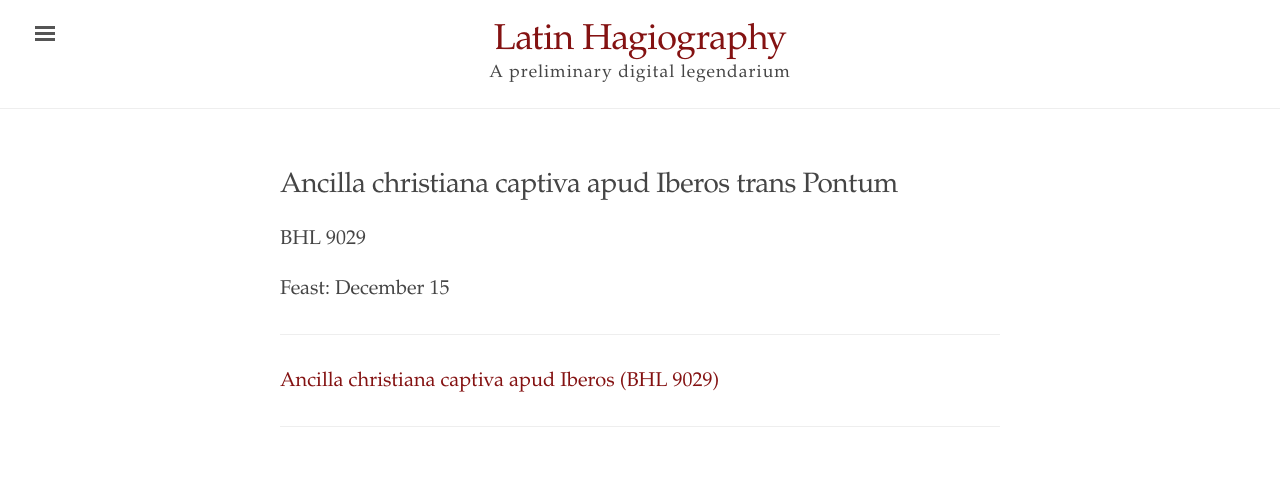
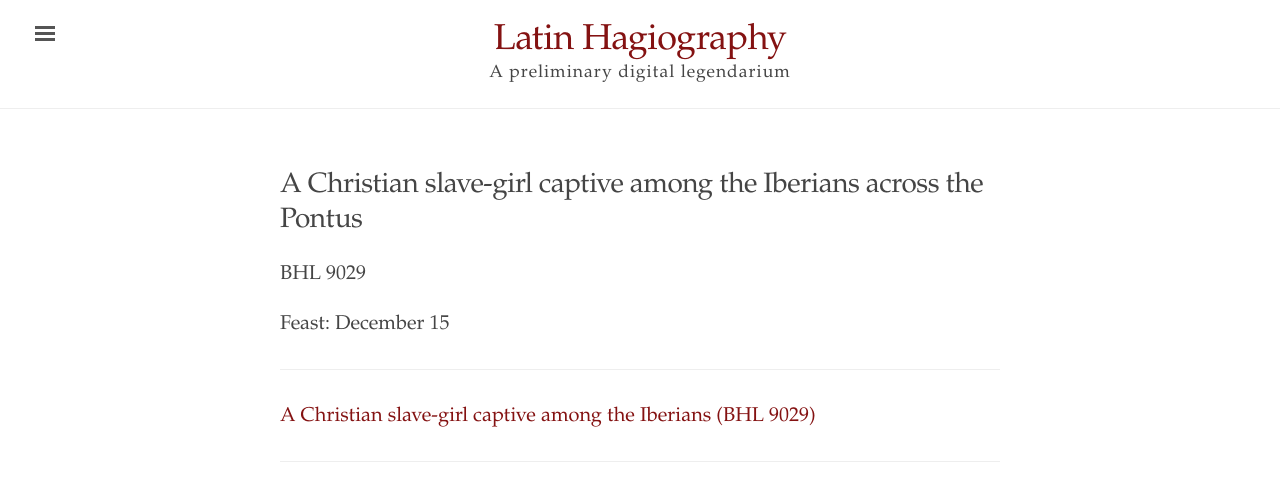
Before and after one commit to cjkoepke1/latin-hagiography, a Jekyll site: the page built from _saints/ancilla-captiva-apud-iberos.md, in a window 1280 px wide. Shown: the top 501 px of the page. Built offline with Jekyll 4.4.1, drawn with Linux system fonts in a browser that asks for light colours.

Commit message:
Changed titles to English

```diff
--- a/_saints/ancilla-captiva-apud-iberos.md
+++ b/_saints/ancilla-captiva-apud-iberos.md
@@ -1,12 +1,12 @@
 ---
 layout: narrative
-title: Ancilla christiana captiva apud Iberos trans Pontum
+title: A Christian slave-girl captive among the Iberians across the Pontus
 bhl: 9029
 feast: December 15
 ---
 
 ---
 
-[Ancilla christiana captiva apud Iberos (BHL 9029)](https://cjkoepke1.github.io/latin-hagiography/texts/narratio-ancillae-captivae)
+[A Christian slave-girl captive among the Iberians (BHL 9029)](https://cjkoepke1.github.io/latin-hagiography/texts/narratio-ancillae-captivae)
 
 ---
```
